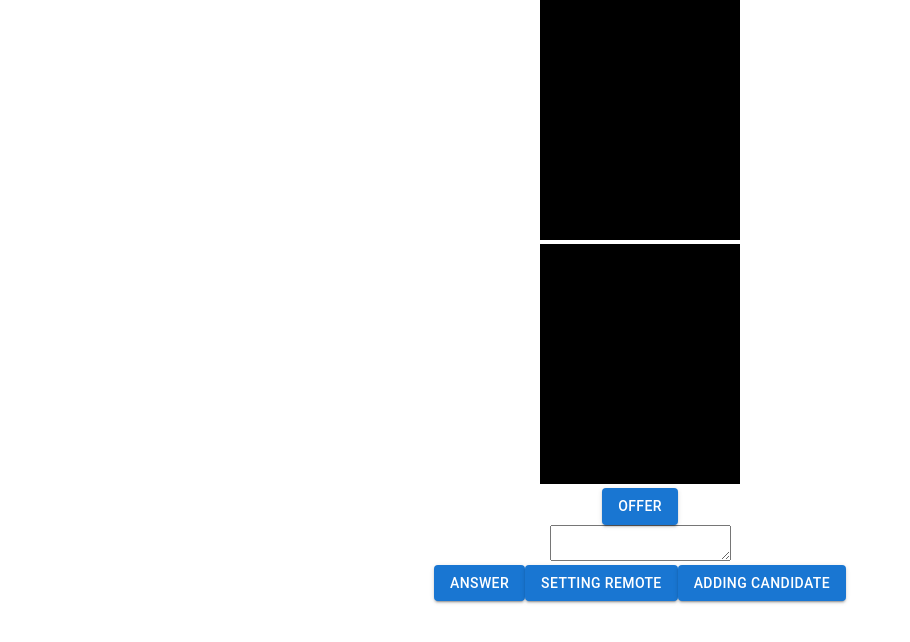
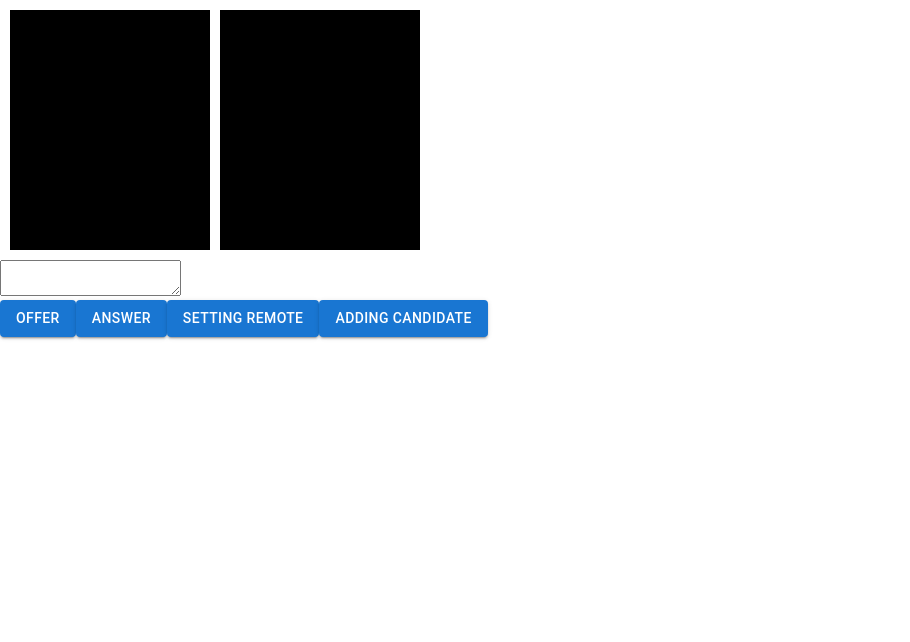
Before and after one commit to pratham930/webRTC, a React (Create React App) app in the folder webrtc/: page / in a window 1280 px wide. Shown: the top 642 px of the page, without its empty margins (0-910 px from the left). Built offline with nearby package versions, Linux system fonts and the light colour scheme; no server answers.

Commit message:
again did everything maualy
again did everything maualy

```diff
--- /dev/null
+++ b/webrtc/src/VideoCall.js
@@ -0,0 +1,159 @@
+import { Button, Box } from "@mui/material";
+import React, { useRef, useState, useEffect } from "react";
+
+const VideoCall = () => {
+
+    const localVideoRef = useRef();
+    const remoteVideoRef = useRef();
+    const textRef = useRef();
+    const pc = useRef(new RTCPeerConnection(null));
+
+
+
+    useEffect(() => {
+        const constrains ={
+            audio:true,
+            video:true
+          }
+
+             navigator.mediaDevices.getUserMedia(constrains)
+          .then(stream=>{
+            localVideoRef.current.srcObject = stream
+
+            stream.getTracks().forEach(track=>{
+                _pc.addTrack(track,stream)
+            })
+            // localAudioRef.current.srcObject = stream
+          }).catch(e=>{ console.log("first",e)})
+
+
+
+          const _pc = new RTCPeerConnection(null);
+
+              _pc.onicecandidate =  (e) => {
+          if(e.candidate)
+            console.log(JSON.stringify(e.candidate),"121")
+              };
+
+              _pc.oniceconnectionstatechange = (e) => {
+                 console.log(e,"oniceconnection");
+              };
+
+              _pc.ontrack = (e) => {
+                console.log(e,"e")
+
+remoteVideoRef.current.srcObject = e.streams[0]
+
+
+                //   remoteVideoRef.current.srcObject = e.streams[0];
+                /// we got remote stream
+              };
+
+              pc.current = _pc;
+
+    }, [])
+
+
+    const createOffer =()=>{
+
+        pc.current
+        .createOffer({
+          offerToReceiveAudio: 1,
+          offerToReceiveAudio: 1,
+        })
+        .then((sdp) => {
+          console.log(JSON.stringify(sdp));
+          pc.current.setLocalDescription(sdp);
+
+
+        })
+        .catch((e) => console.log(e));
+
+
+
+    }
+     const createAnswer =()=>{
+        pc.current
+        .createAnswer({
+          offerToReceiveAudio: 1,
+          offerToReceiveAudio: 1,
+        })
+        .then((sdp) => {
+          console.log(JSON.stringify(sdp));
+          pc.current.setLocalDescription(sdp);
+        })
+        .catch((e) => console.log(e));
+    }
+    const setRemoteArea =()=>{
+        const sdp = JSON.parse(textRef.current.value);
+        pc.current.setRemoteDescription(new RTCSessionDescription(sdp));
+        console.log(sdp)
+    }
+    const addCandidate =()=>{
+        const candidate = JSON.parse(textRef.current.value);
+        console.log('adding candidate:',candidate)
+    pc.current.addIceCandidate(new RTCIceCandidate(candidate));
+
+    }
+
+
+
+
+  return (
+    <div>
+{/* ///***TO START VIDEO Manually */}
+      {/* <Button onClick={()=>getUserMedia()} variant="contained" >
+click
+    </Button> */}
+
+      {/* ////8888***?? */}
+<Box sx={{display:"flex" ,m:'10px'}}>
+<video
+          style={{ width: 200, height: 240, backgroundColor: "black" }}
+          ref={localVideoRef}
+          autoPlay
+        >
+
+        </video>
+
+        <video
+          style={{ width: 200, height: 240, backgroundColor: "black" ,marginLeft:"10px" }}
+          ref={remoteVideoRef}
+          autoPlay
+        >
+
+        </video>
+</Box>
+
+<Box>
+<Box>
+          <textarea ref={textRef}></textarea>
+        </Box>
+</Box>
+
+
+<Box>
+        <Button onClick={createOffer} variant="contained">
+          offer
+        </Button>
+
+
+        <Button onClick={createAnswer} variant="contained">
+          answer
+        </Button>
+
+        <Button onClick={setRemoteArea} variant="contained">
+          setting remote
+        </Button>
+
+        <Button onClick={addCandidate} variant="contained">
+          adding candidate
+        </Button>
+      </Box>
+
+
+    </div>
+  )
+}
+
+export default VideoCall
--- a/webrtc/src/index.js
+++ b/webrtc/src/index.js
@@ -3,13 +3,15 @@ import ReactDOM from 'react-dom/client';
 import './index.css';
 import App from './App';
 import reportWebVitals from './reportWebVitals';
-import Socket from './Socket';
+// import Socket from './Socket';
+import VideoCall from './VideoCall';
 
 const root = ReactDOM.createRoot(document.getElementById('root'));
 root.render(
   <React.StrictMode>
     {/* <Socket/> */}
-    <App />
+<VideoCall/>
+    {/* <App /> */}
   </React.StrictMode>
 );
 
```
